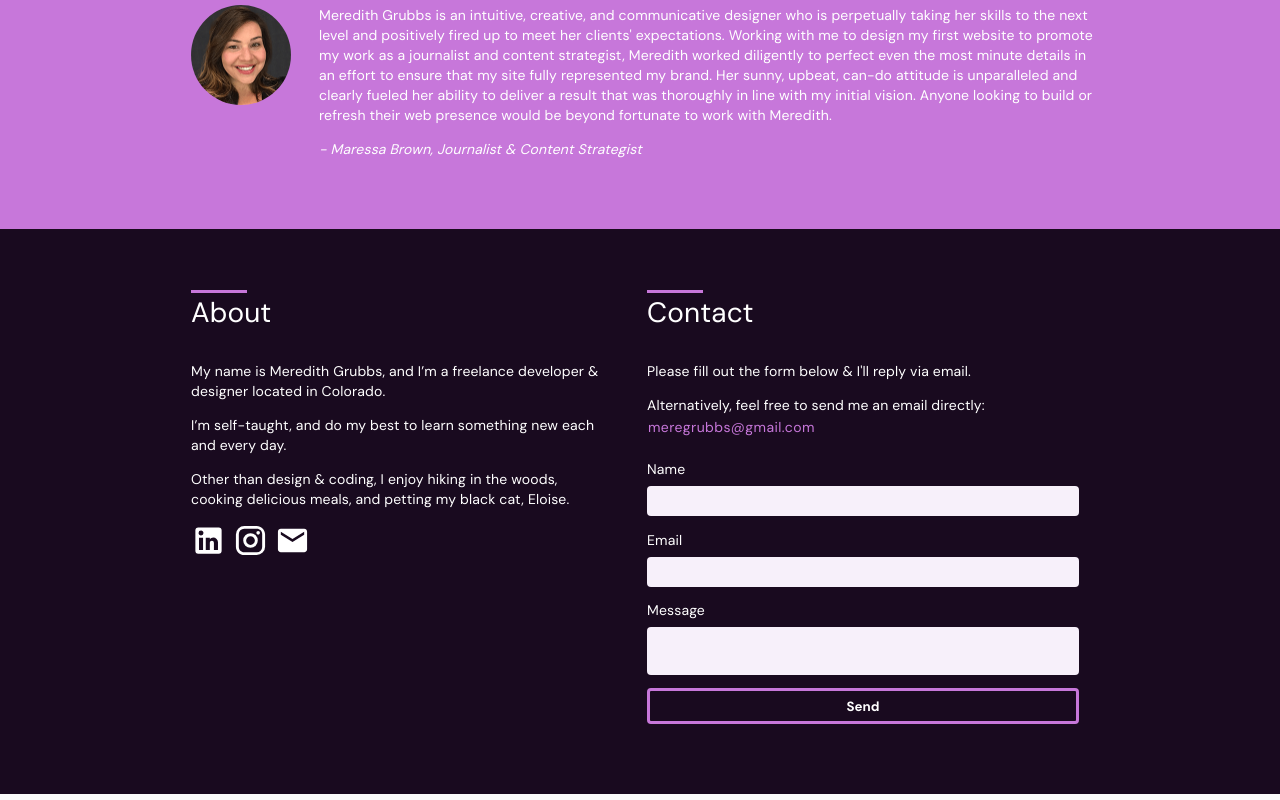
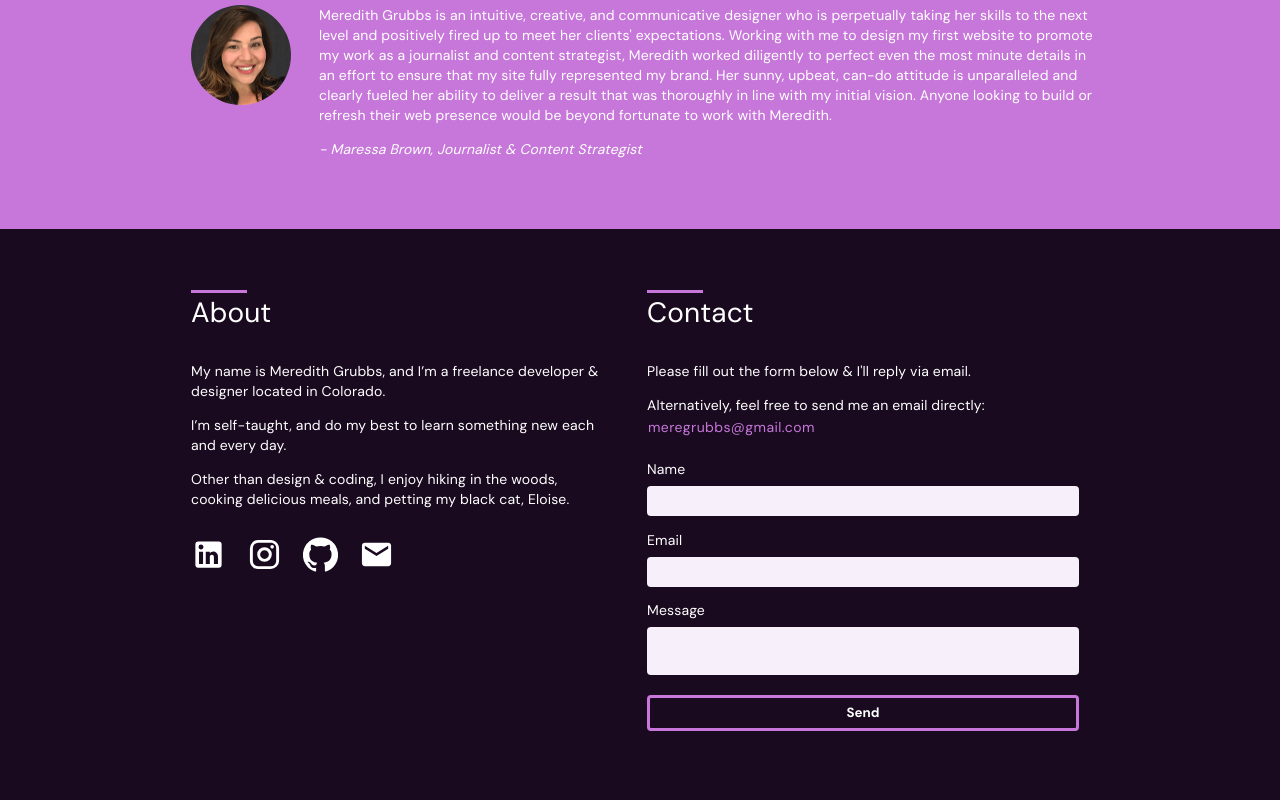
Before and after one commit to meregrubbs/portfolio, a React (Create React App) app: page / in a window 1280 px wide. Shown: the part 1373-2173 px from the top of the page. Built offline with nearby package versions, Linux system fonts and the light colour scheme.

Commit message:
added github link

```diff
--- a/src/App.css
+++ b/src/App.css
@@ -189,9 +189,10 @@ header nav a:hover {
 .social-media {
   display: flex;
   align-items: center;
+  margin-top: 2em;
 }
 .social-media a {
-  margin-right: 0.5em;
+  margin-right: 1.5em;
   display: flex;
   justify-content: center;
   align-items: center;
@@ -241,6 +242,9 @@ form textarea {
 }
 input::placeholder {
   color: transparent;
+}
+input[type='submit'] {
+  margin-top: 0.5em;
 }
 
 /* Media Queries */
--- a/src/components/footer/About.js
+++ b/src/components/footer/About.js
@@ -2,6 +2,7 @@ import React from 'react';
 import LinkedInIcon from '@material-ui/icons/LinkedIn';
 import InstagramIcon from '@material-ui/icons/Instagram';
 import EmailIcon from '@material-ui/icons/Email';
+import GitHubIcon from '@material-ui/icons/GitHub';
 
 const About = () => {
   return (
@@ -43,6 +44,17 @@ const About = () => {
           />
         </a>
         <a
+          href='https://github.com/meregrubbs'
+          target='_blank'
+          rel='noopener noreferrer'
+          className='social-media-icon'
+        >
+          <GitHubIcon
+            fontSize='large'
+            style={{ color: 'white', borderColor: 'white' }}
+          />
+        </a>
+        <a
           href='mailto:meregrubbs@gmail.com?subject=Hello from meredithgrubbs.com'
           target='_blank'
           rel='noopener noreferrer'
```
